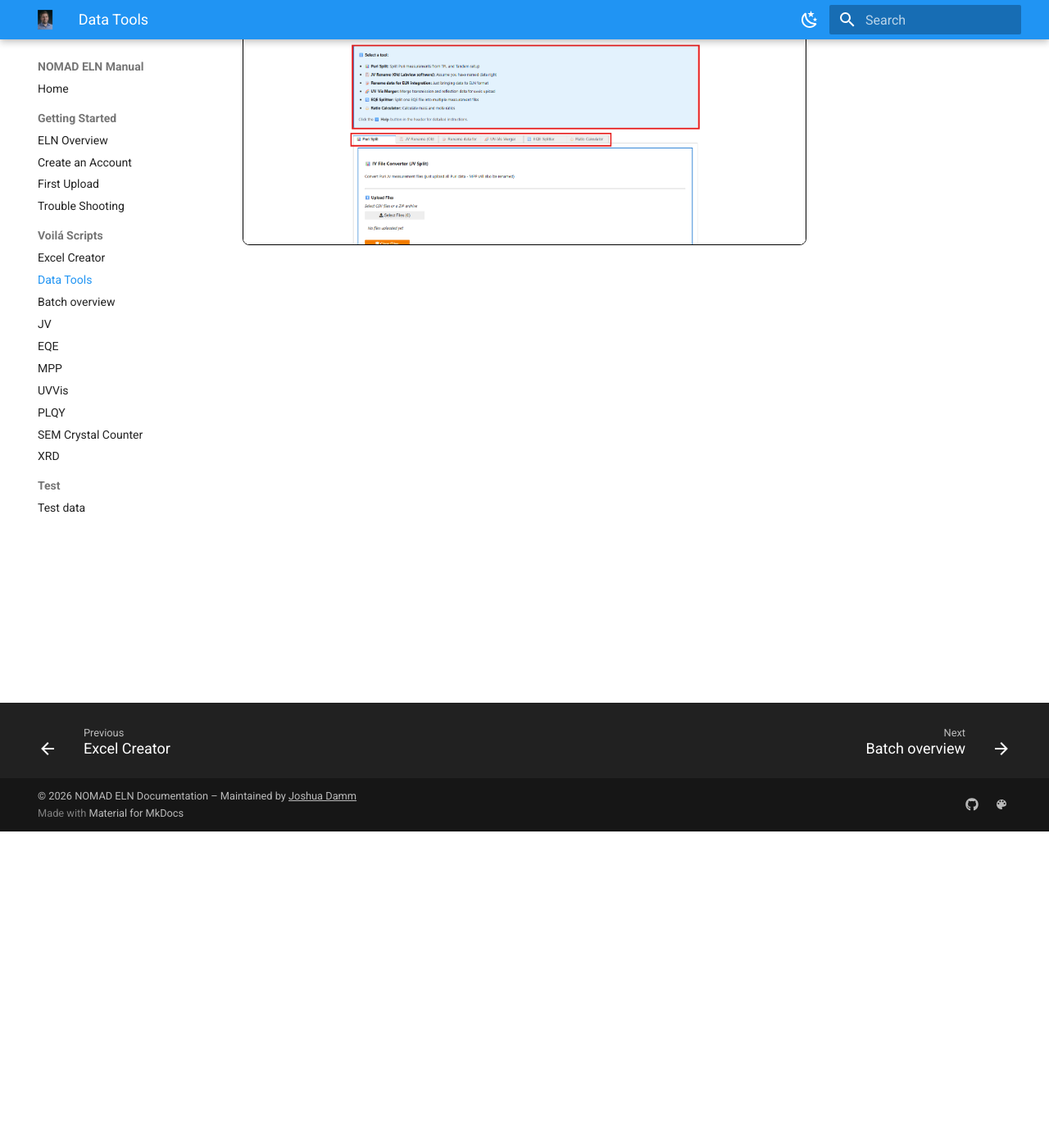
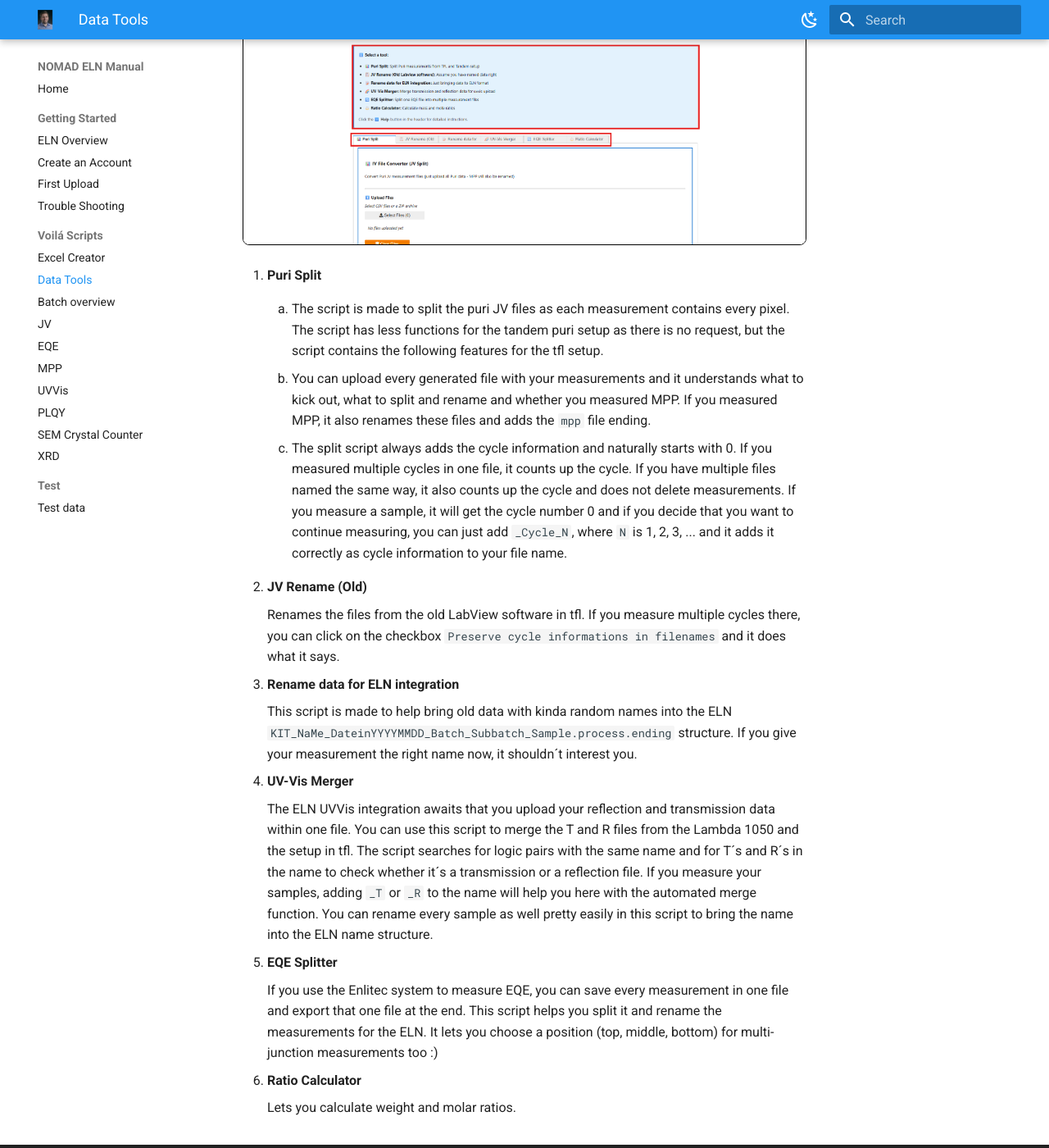
Before and after one commit to NOMADe-Joshua/nomad-manual, an MkDocs documentation site: the page built from docs/Datatools.md, in a window 1280 px wide and 1400 px high, scrolled down 386 px. Shown: the whole window at 82% size. Built offline with MkDocs 1.6.1 and Material for MkDocs 9.7.7, drawn with Linux system fonts in a browser that asks for light colours.

Commit message:
data tools done

```diff
--- a/docs/Datatools.md
+++ b/docs/Datatools.md
@@ -16,3 +16,31 @@ As the software of most of our measurement setups does not work nicely together
        "
        onmouseleave="this.style.transform = 'scale(1)';">
 </div>
+
+1. **Puri Split**
+
+    1. The script is made to split the puri JV files as each measurement contains every pixel. The script has less functions for the tandem puri setup as there is no request, but the script contains the following features for the tfl setup.
+
+    2. You can upload every generated file with your measurements and it understands what to kick out, what to split and rename and whether you measured MPP. If you measured MPP, it also renames these files and adds the `mpp` file ending.
+
+    3. The split script always adds the cycle information and naturally starts with 0. If you measured multiple cycles in one file, it counts up the cycle. If you have multiple files named the same way, it also counts up the cycle and does not delete measurements. If you measure a sample, it will get the cycle number 0 and if you decide that you want to continue measuring, you can just add `_Cycle_N`, where `N` is 1, 2, 3, ... and it adds it correctly as cycle information to your file name.
+
+2. **JV Rename (Old)**
+
+    Renames the files from the old LabView software in tfl. If you measure multiple cycles there, you can click on the checkbox `Preserve cycle informations in filenames` and it does what it says.
+
+3. **Rename data for ELN integration**
+
+    This script is made to help bring old data with kinda random names into the ELN `KIT_NaMe_DateinYYYYMMDD_Batch_Subbatch_Sample.process.ending` structure. If you give your measurement the right name now, it shouldn´t interest you.
+
+4. **UV-Vis Merger**
+
+    The ELN UVVis integration awaits that you upload your reflection and transmission data within one file. You can use this script to merge the T and R files from the Lambda 1050 and the setup in tfl. The script searches for logic pairs with the same name and for T´s and R´s in the name to check whether it´s a transmission or a reflection file. If you measure your samples, adding `_T` or `_R` to the name will help you here with the automated merge function. You can rename every sample as well pretty easily in this script to bring the name into the ELN name structure.
+
+5. **EQE Splitter**
+
+    If you use the Enlitec system to measure EQE, you can save every measurement in one file and export that one file at the end. This script helps you split it and rename the measurements for the ELN. It lets you choose a position (top, middle, bottom) for multi-junction measurements too :)
+
+6. **Ratio Calculator**
+
+    Lets you calculate weight and molar ratios.
```
